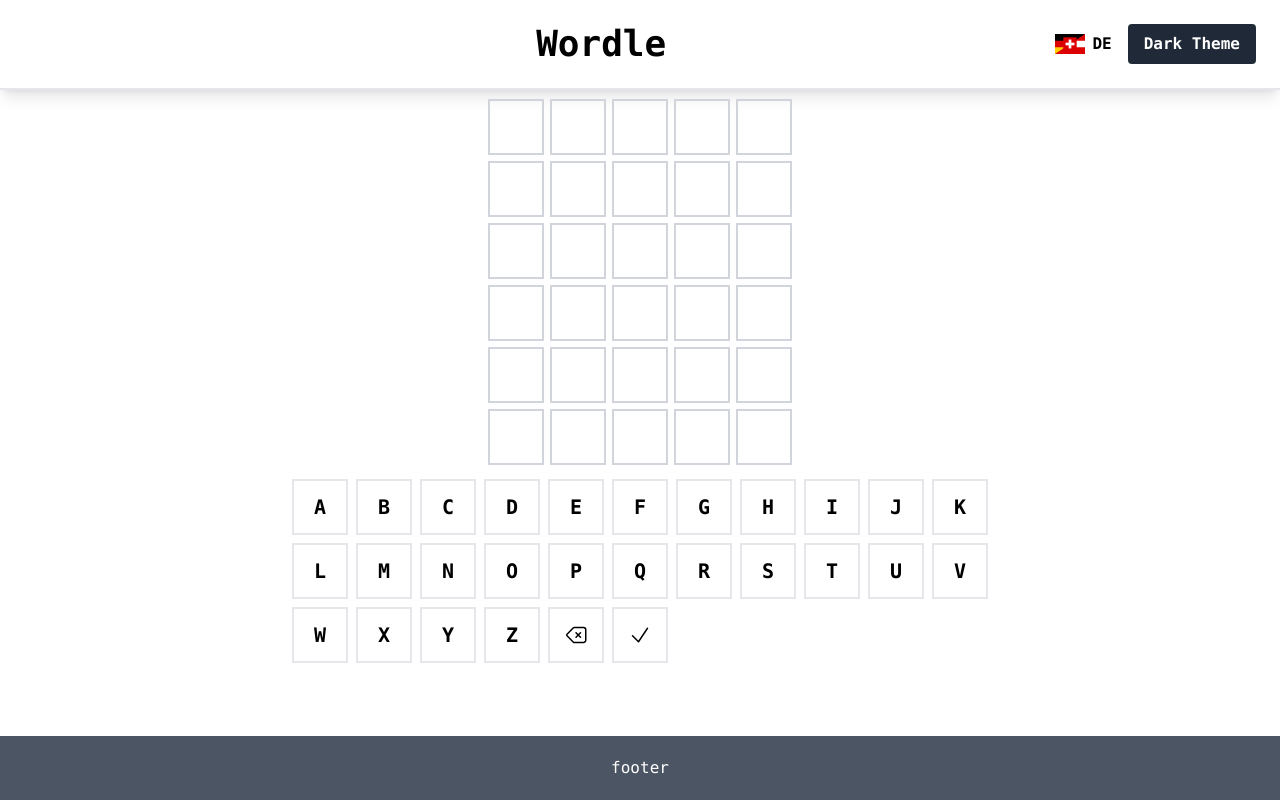
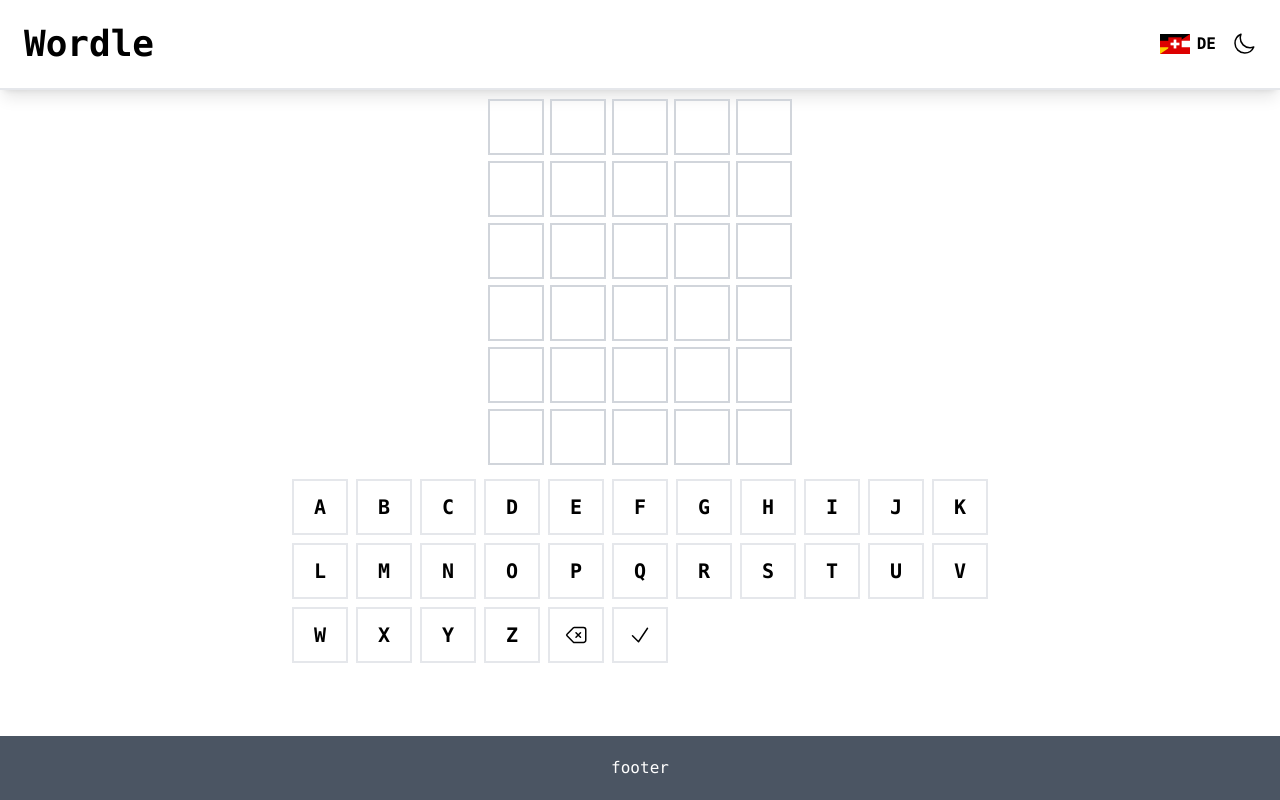
Before and after one commit to priegelsdev/wordle, a React (Vite) app: page / in a window 1280 px wide. Built offline with nearby package versions, Linux system fonts and the light colour scheme.

Commit message:
change dark theme button for heroicon

```diff
--- a/src/Components/Header.tsx
+++ b/src/Components/Header.tsx
@@ -95,6 +95,40 @@
   </svg>
 );
 
+const moon = (
+  <svg
+    xmlns="http://www.w3.org/2000/svg"
+    fill="none"
+    viewBox="0 0 24 24"
+    strokeWidth={1.5}
+    stroke="currentColor"
+    className="w-6 h-6"
+  >
+    <path
+      strokeLinecap="round"
+      strokeLinejoin="round"
+      d="M21.752 15.002A9.718 9.718 0 0118 15.75c-5.385 0-9.75-4.365-9.75-9.75 0-1.33.266-2.597.748-3.752A9.753 9.753 0 003 11.25C3 16.635 7.365 21 12.75 21a9.753 9.753 0 009.002-5.998z"
+    />
+  </svg>
+);
+
+const sun = (
+  <svg
+    xmlns="http://www.w3.org/2000/svg"
+    fill="none"
+    viewBox="0 0 24 24"
+    strokeWidth={1.5}
+    stroke="currentColor"
+    className="w-6 h-6"
+  >
+    <path
+      strokeLinecap="round"
+      strokeLinejoin="round"
+      d="M12 3v2.25m6.364.386l-1.591 1.591M21 12h-2.25m-.386 6.364l-1.591-1.591M12 18.75V21m-4.773-4.227l-1.591 1.591M5.25 12H3m4.227-4.773L5.636 5.636M15.75 12a3.75 3.75 0 11-7.5 0 3.75 3.75 0 017.5 0z"
+    />
+  </svg>
+);
+
 type HeaderProps = {
   englishMode: boolean;
   onClick: () => void;
@@ -102,8 +136,7 @@
 
 export default function Header({ englishMode, onClick }: HeaderProps) {
   return (
-    <header className="flex justify-between p-6 border-solid border-b-2 shadow-lg">
-      <div className="w-32"></div>
+    <header className="flex items-center justify-between p-6 border-solid border-b-2 shadow-lg">
       <h1 className="text-4xl font-bold">Wordle</h1>
       <div className="flex items-center">
         <button
@@ -115,9 +148,7 @@
         >
           {englishMode ? de : en} {englishMode ? 'DE' : 'EN'}
         </button>
-        <button className="bg-gray-800 hover:bg-gray-900 text-white font-bold py-2 px-4 rounded">
-          Dark Theme
-        </button>
+        <button>{moon}</button>
       </div>
     </header>
   );
```
